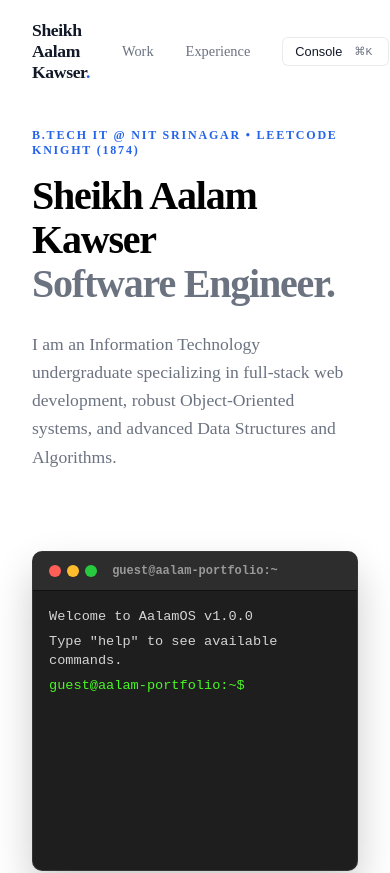
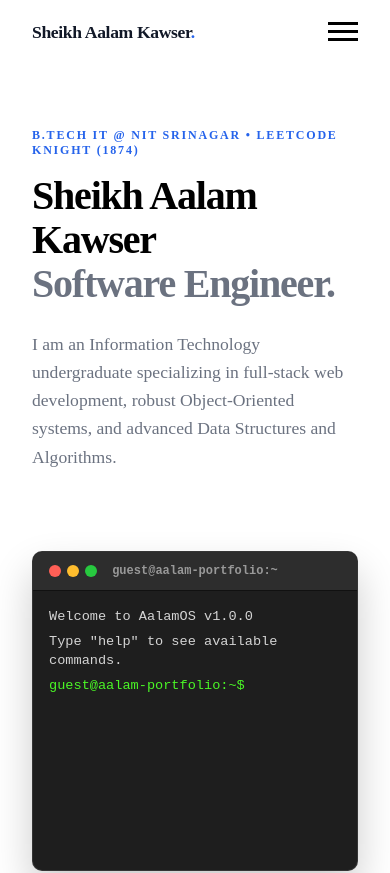
Before and after one commit to Sheikh-Aalam-Kawser/portfolio, a React (Vite) app: page / in a window 390 px wide. Shown: the top 873 px of the page. Built offline with nearby package versions, Linux system fonts and the light colour scheme.

Commit message:
fix: make navbar responsive with hamburger menu

```diff
--- a/components/Navbar.jsx
+++ b/components/Navbar.jsx
@@ -26,11 +26,14 @@ export const Navbar = () => {
         </a>
 
         <nav className="nav-links">
-          {/* Add this checkbox and label block */}
+          {/* Hamburger Toggle */}
           <input type="checkbox" id="nav-toggle" className="nav-toggle" />
           <label htmlFor="nav-toggle" className="hamburger">
             <span></span>
           </label>
+
+          {/* Wrap links in a div with class "nav-menu" so CSS can hide/show them */}
+          <div className="nav-menu">
             <a href="#projects">Work</a>
             <a href="#experience">Experience</a>
             <button
@@ -48,6 +51,7 @@ export const Navbar = () => {
             >
               Console <kbd>⌘K</kbd>
             </button>
+          </div>
         </nav>
       </div>
     </header>
--- a/styles/navbar.css
+++ b/styles/navbar.css
@@ -89,16 +89,38 @@
   display: none;
 }
 
-/* 2. Style the Hamburger */
+/* 2. Style the Hamburger (the three lines) */
 .hamburger {
   display: none; /* Hidden on desktop */
   cursor: pointer;
+  width: 30px;
+  height: 25px;
+  background: none;
+  border: none;
+  position: relative;
 }
+
+.hamburger span, .hamburger span::before, .hamburger span::after {
+  display: block;
+  background: black;
+  height: 3px;
+  width: 30px;
+  position: absolute;
+  top: 10px;
+}
+
+.hamburger span::before { content: ''; top: -8px; }
+.hamburger span::after { content: ''; top: 8px; }
 
 /* 3. Mobile responsiveness */
 @media (max-width: 768px) {
   .hamburger {
     display: block; /* Show on mobile */
+  }
+
+  /* Hide the menu by default on mobile */
+  .nav-menu {
+    display: none;
   }
 
   /* When checkbox is checked, show the menu */
@@ -110,5 +132,6 @@
     left: 0;
     width: 100%;
     background: white;
+    z-index: 100;
   }
 }
```
Lines whose indentation alone changed are shown as unchanged.
